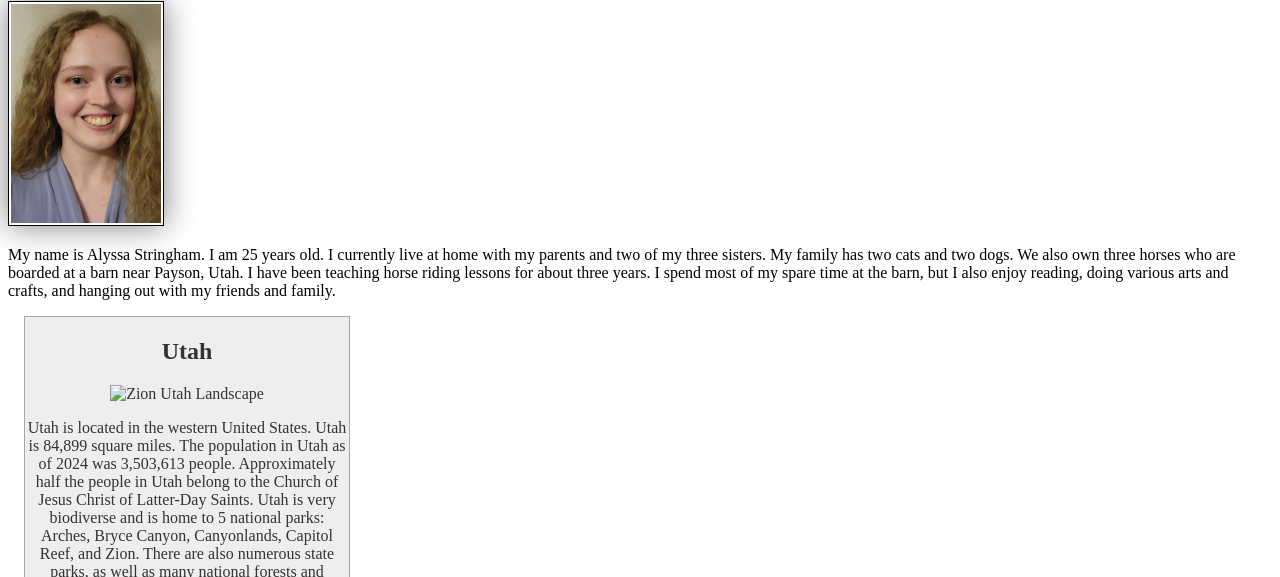
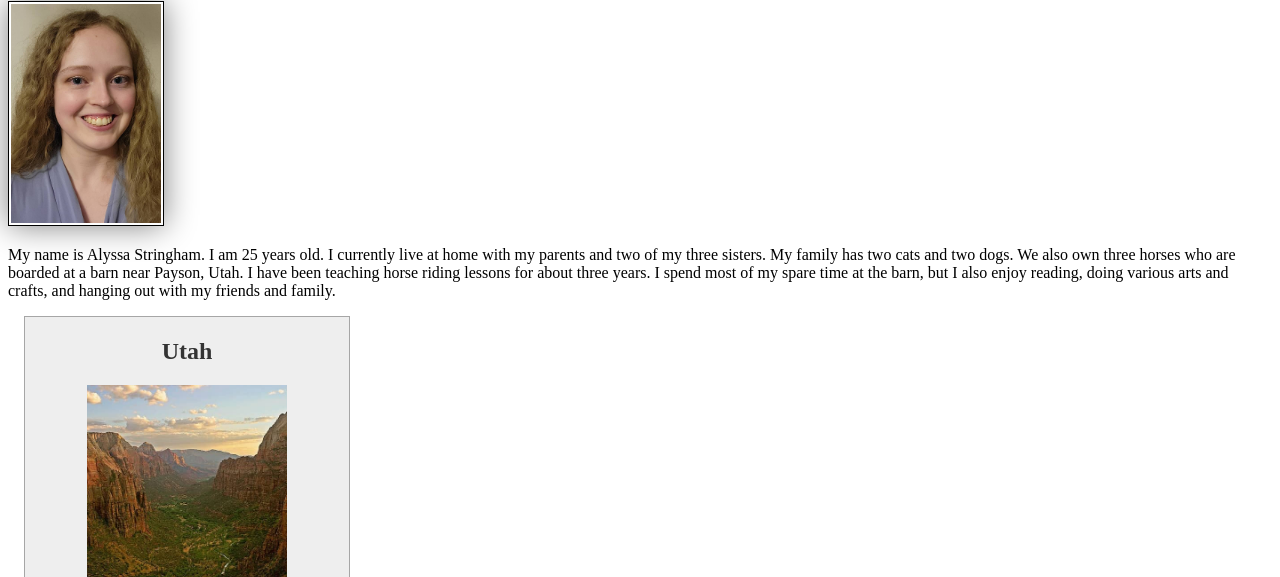
Before and after one commit to Alyssa-Stringham/wdd130, a plain HTML site: page index.html in a window 1280 px wide. Shown: the part 223-800 px from the top of the page. Drawn offline with Linux system fonts and the light colour scheme.

Commit message:
Trying for Utah Picture

```diff
--- a/index.html
+++ b/index.html
@@ -29,7 +29,7 @@
     </main>
     <aside>
         <h2>Utah</h2>
-        <img scr="images\utah.jpg" alt="Zion Utah Landscape">
+        <img src="images/utah.jpg" alt="Zion Utah Landscape">
         <p> Utah is located in the western United States. Utah is 84,899 square miles. The population in Utah as of 2024
             was 3,503,613
             people. Approximately half the people in Utah belong to the Church of Jesus Christ of Latter-Day
```
